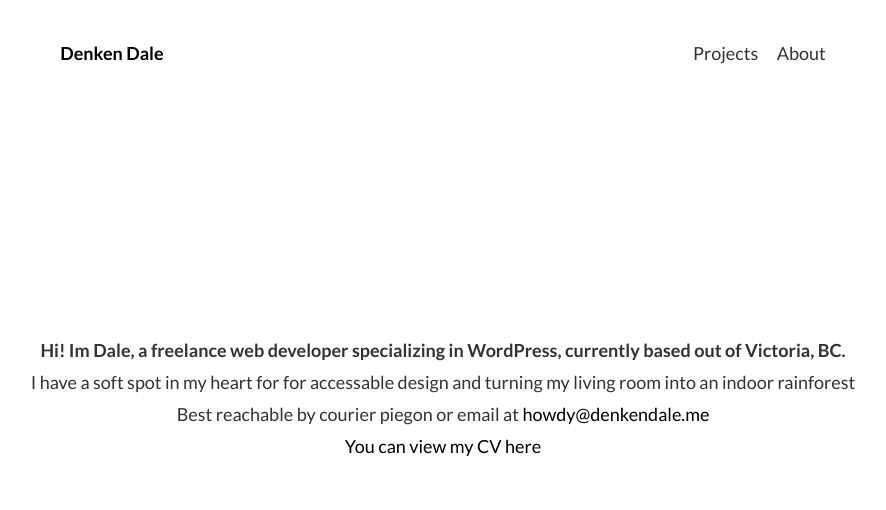
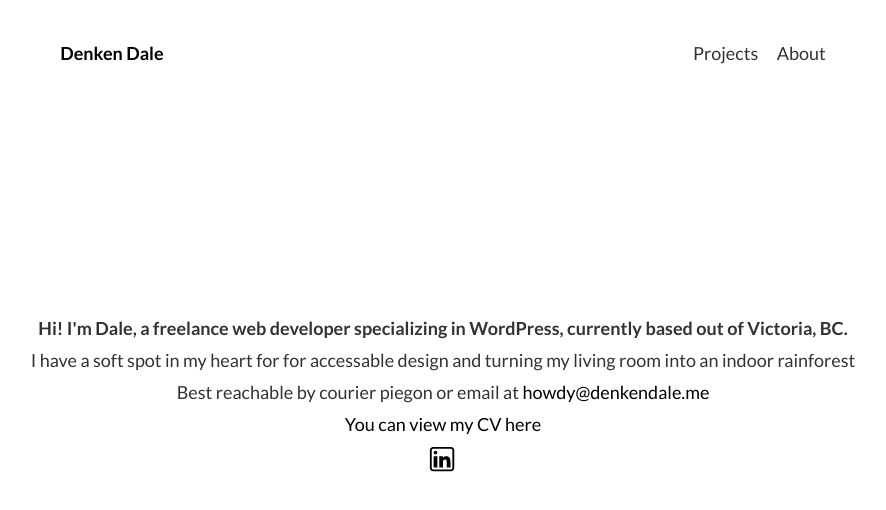
Before and after one commit to denkendonuts/denkendale.me, a plain HTML site: page about.html in a window 1280 px wide. Shown: the whole page, without its empty margins (197-1083 px from the left). Drawn offline with Linux system fonts and the light colour scheme.

Commit message:
Grammar fix and linkedin icon

```diff
--- a/about.html
+++ b/about.html
@@ -24,11 +24,16 @@
 
 		<section class="about">
 		<h1>
-		  Hi! Im Dale, a freelance web developer specializing in WordPress, currently based out of Victoria, BC.
+		  Hi! I'm Dale, a freelance web developer specializing in WordPress, currently based out of Victoria, BC.
 		  </h1>
 		  <p>I have a soft spot in my heart for for accessable design and turning my living room into an indoor rainforest</p>
 		  <p>Best reachable by courier piegon or email at <a href="mailto:howdy@denkendale.me">howdy@denkendale.me</a></p>
 			<a href="Dale_OConnell_CV.pdf">You can view my CV here</a>
+			<a href="https://www.linkedin.com/in/denkendale/"><svg xmlns="http://www.w3.org/2000/svg" x="0px" y="0px"
+				width="30" height="30"
+				viewBox="0 0 16 16"
+				style=" fill:#000000;"><path d="M 2.757813 1 C 1.792969 1 1 1.792969 1 2.757813 L 1 12.246094 C 1 13.207031 1.792969 14 2.757813 14 L 12.246094 14 C 13.207031 14 14 13.207031 14 12.246094 L 14 2.757813 C 14 1.792969 13.207031 1 12.246094 1 Z M 2.757813 2 L 12.246094 2 C 12.667969 2 13 2.332031 13 2.757813 L 13 12.246094 C 13 12.667969 12.667969 13 12.246094 13 L 2.757813 13 C 2.332031 13 2 12.667969 2 12.246094 L 2 2.757813 C 2 2.332031 2.332031 2 2.757813 2 Z M 4 3 C 3.449219 3 3 3.449219 3 4 C 3 4.550781 3.449219 5 4 5 C 4.550781 5 5 4.550781 5 4 C 5 3.449219 4.550781 3 4 3 Z M 3 6 L 3 12 L 5 12 L 5 6 Z M 6 6 L 6 12 L 8 12 L 8 9.320313 C 8 8.488281 8.078125 7.742188 9.078125 7.742188 C 10.0625 7.742188 10 8.636719 10 9.375 L 10 12 L 12 12 L 12 9.039063 C 12 7.320313 11.640625 6 9.691406 6 C 8.753906 6 8.28125 6.375 8.023438 6.875 L 8 6.875 L 8 6 Z"></path></svg>
+			</a>
 		</section>
 
 	</body>
```
Also changed, not shown: index.html (+1 -1 lines).
